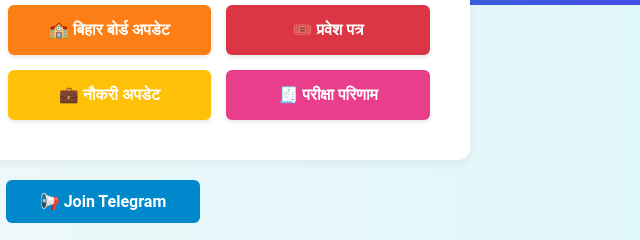
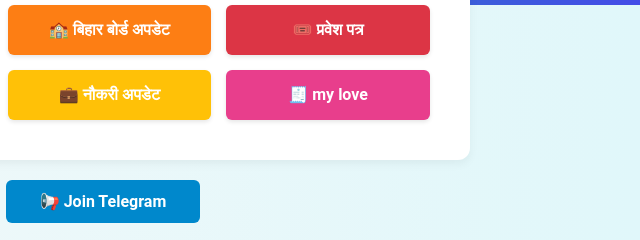
Before and after one commit to studyforbihar/exams, a plain HTML site: page index.html in a window 1280 px wide. Shown: the part 257-497 px from the top of the page, 640-1280 px from the left. Drawn offline with Linux system fonts and the light colour scheme; a script that the page names is missing.

Commit message:
Update index.html

```diff
--- a/index.html
+++ b/index.html
@@ -46,7 +46,7 @@
   <a href="scholarship.html" class="btn btn-green">🎓 छात्रवृत्ति</a>
   <a href="university.html" class="btn btn-cyan">🎯 विश्वविद्यालय अपडेट</a>
   <a href="jobs.html" class="btn btn-yellow">💼 नौकरी अपडेट</a>
-  <a href="gulamwansh2.html" class="btn btn-pink">🧾 परीक्षा परिणाम</a>
+  <a href="love.html" class="btn btn-pink">🧾 my love</a>
 </div>
 </section>
 
```
